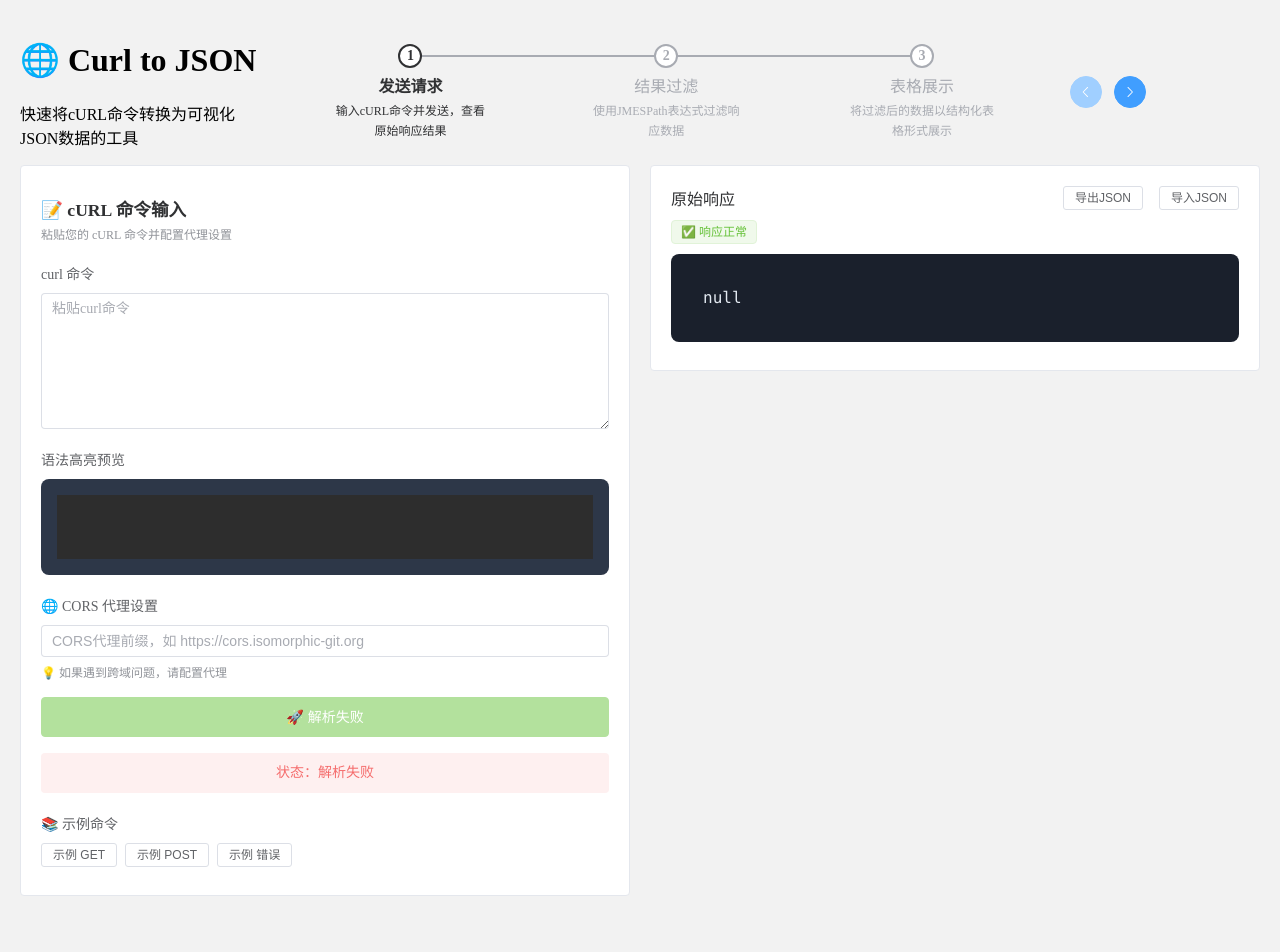
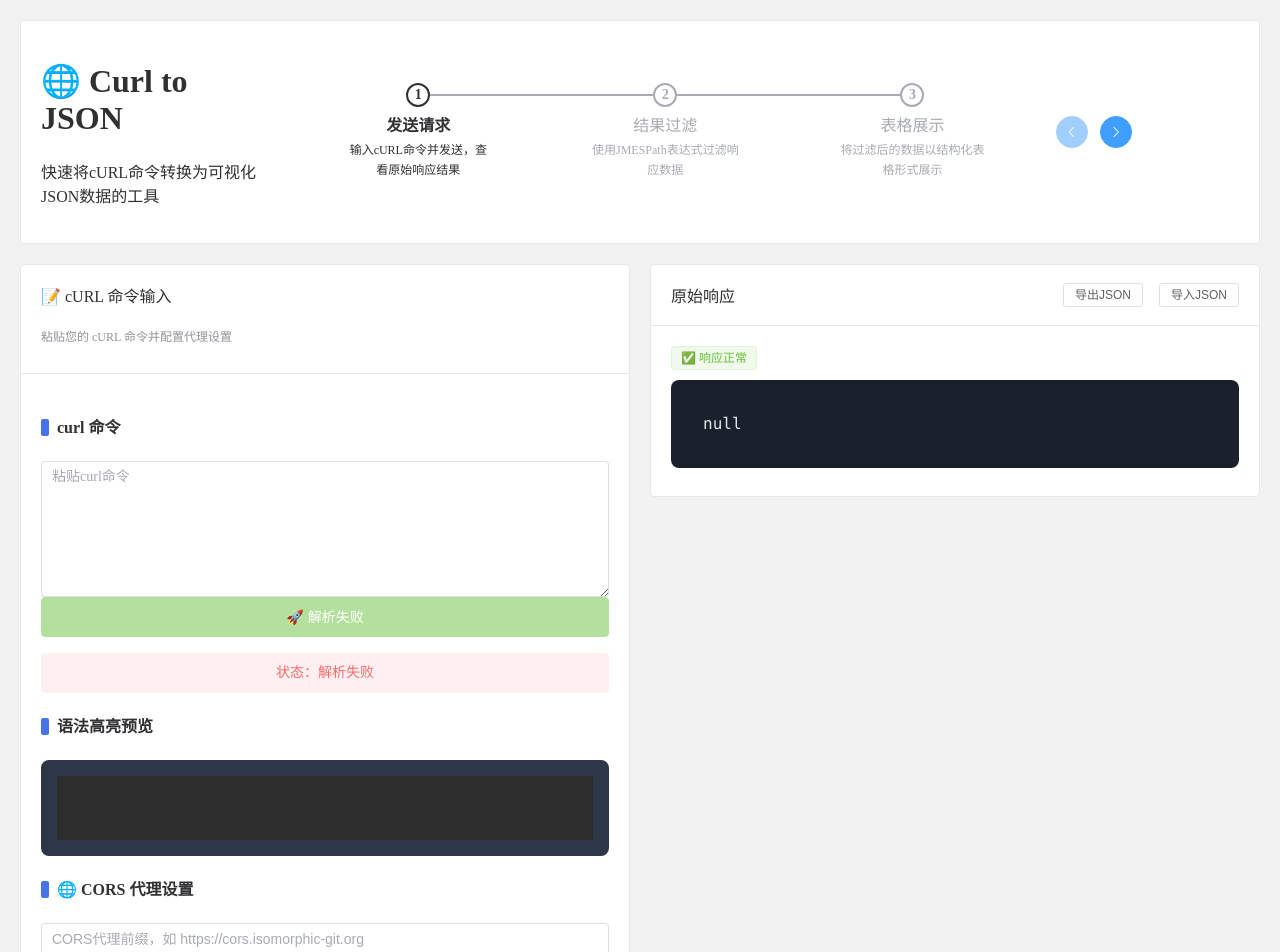
Before and after one commit to ApeAssistant/curl2json-demo, a Vue app: page / in a window 1280 px wide. Shown: the top 952 px of the page. Built offline with nearby package versions, Linux system fonts and the light colour scheme.

Commit message:
refactor: 优化UI布局和样式结构

```diff
--- a/src/App.vue
+++ b/src/App.vue
@@ -1,7 +1,7 @@
 <template>
   <div class="app-container">
     <!-- 步骤条与导航按钮整合 -->
-    <div>
+    <el-card style="margin-bottom: 20px" shadow="hover">
       <el-row :gutter="20" align="middle">
         <el-col :span="5">
           <div>
@@ -21,7 +21,7 @@
           <el-button type="primary" circle :icon="ArrowRight" :disabled="currentStep === 3" @click="nextStep"> </el-button>
         </el-col>
       </el-row>
-    </div>
+    </el-card>
 
     <!-- 步骤内容区域 -->
     <div class="steps-content">
@@ -99,10 +99,7 @@
         <!-- 步骤三：表格结构化展示 -->
         <transition name="step-fade" mode="out-in">
           <div v-if="currentStep === 3" key="3" class="step-content">
-            <div>
-              <el-divider></el-divider>
               <DataTable :items="filteredArray" title="JSON表格" @export-csv="exportCSV" />
-            </div>
           </div>
         </transition>
       </div>
--- a/src/components/CurlInput.vue
+++ b/src/components/CurlInput.vue
@@ -1,35 +1,35 @@
 <template>
   <el-card shadow="hover">
-    <div style="width: 100%">
-      <div style="width: 100%; margin: 10px 0">
-        <span style="font-weight: 600; font-size: 1.1rem">📝 cURL 命令输入</span>
-        <el-text size="small" style="display: block; margin-top: 4px" type="info">粘贴您的 cURL 命令并配置代理设置 </el-text>
+    <template #header>
+      <span>📝 cURL 命令输入</span>
+      <el-text size="small" type="info">粘贴您的 cURL 命令并配置代理设置 </el-text>
+    </template>
+    <div>
+      <div>
+        <div class="title">curl 命令</div>
+        <el-input v-model="text" :rows="6" placeholder="粘贴curl命令" type="textarea" />
+        <el-button style="width: 100%; margin-bottom: 16px" :disabled="disabled" size="large" type="success" @click="$emit('send')"> 🚀 {{ disabled ? '解析失败' : '发送请求' }} </el-button>
+        <el-alert :closable="false" :type="disabled ? 'error' : 'success'" center>
+          <template #title>状态：{{ disabled ? '解析失败' : '就绪' }}</template>
+        </el-alert>
       </div>
-      <div style="width: 100%; margin-bottom: 16px">
-        <el-text>curl 命令</el-text>
-        <el-input v-model="text" :rows="6" placeholder="粘贴curl命令" type="textarea" />
-      </div>
-      <div style="width: 100%; margin-bottom: 16px">
-        <el-text>语法高亮预览</el-text>
+      <div>
+        <div class="title">语法高亮预览</div>
         <div style="background: #2d3748; border-radius: 8px; padding: 16px">
           <pre style="margin: 0"><code class="hljs language-bash" v-html="highlighted" style="display:block;color:#e2e8f0;background:transparent;white-space:pre-wrap"></code></pre>
         </div>
       </div>
-      <div style="width: 100%; margin-bottom: 16px">
-        <el-text>🌐 CORS 代理设置</el-text>
+      <div>
+        <div class="title">🌐 CORS 代理设置</div>
         <el-input v-model="proxyModel" placeholder="CORS代理前缀，如 https://cors.isomorphic-git.org" />
-        <el-text size="small" style="display: block; margin-top: 6px" type="info">💡 如果遇到跨域问题，请配置代理</el-text>
+        <el-text size="small" type="info">💡 如果遇到跨域问题，请配置代理</el-text>
       </div>
-      <el-button :disabled="disabled" size="large" style="width: 100%; margin-bottom: 16px" type="success" @click="$emit('send')"> 🚀 {{ disabled ? '解析失败' : '发送请求' }} </el-button>
-      <el-alert :closable="false" :type="disabled ? 'error' : 'success'" center style="margin-bottom: 16px">
-        <template #title>状态：{{ disabled ? '解析失败' : '就绪' }}</template>
-      </el-alert>
-      <div style="width: 100%">
-        <el-text>📚 示例命令</el-text>
-        <div style="display: flex; flex-wrap: wrap; margin-top: 8px">
-          <el-button plain size="small" style="margin: 0 8px 8px 0" @click="loadExample(0)">示例 GET</el-button>
-          <el-button plain size="small" style="margin: 0 8px 8px 0" @click="loadExample(1)">示例 POST</el-button>
-          <el-button plain size="small" style="margin: 0 8px 8px 0" @click="loadExample(2)">示例 错误</el-button>
+      <div>
+        <div class="title">📚 示例命令</div>
+        <div>
+          <el-button plain size="small" @click="loadExample(0)">示例 GET</el-button>
+          <el-button plain size="small" @click="loadExample(1)">示例 POST</el-button>
+          <el-button plain size="small" @click="loadExample(2)">示例 错误</el-button>
         </div>
       </div>
     </div>
@@ -40,6 +40,7 @@
 import { computed } from 'vue';
 import hljs from 'highlight.js/lib/core';
 import bash from 'highlight.js/lib/languages/bash';
+
 hljs.registerLanguage('bash', bash);
 
 const props = defineProps({
@@ -69,3 +70,21 @@ function loadExample(i) {
   emits('update:modelValue', samples[i]);
 }
 </script>
+<style scoped>
+.title {
+  font-size: 16px;
+  margin: 10px 0;
+  font-weight: bold;
+  padding: 10px 0;
+}
+.title::before {
+  content: '#';
+  color: #4673e5;
+  width: 14px;
+  height: 26px;
+  line-height: 26px;
+  margin-right: 8px;
+  background: #4673e5;
+  border-radius: 2px;
+}
+</style>
--- a/src/components/DataTable.vue
+++ b/src/components/DataTable.vue
@@ -1,5 +1,5 @@
 <template>
-  <el-card shadow="hover" style="margin: 40px">
+  <el-card shadow="hover">
     <div>
       <el-row align="middle" justify="space-between" wrap>
         <el-col :span="12">
--- a/src/components/ResponseViewer.vue
+++ b/src/components/ResponseViewer.vue
@@ -1,6 +1,6 @@
 <template>
   <el-card shadow="hover">
-    <div>
+    <template #header>
       <div style="display: flex; align-items: center; justify-content: space-between">
         <span>{{ title }}</span>
         <el-space>
@@ -12,10 +12,12 @@
           <el-button v-if="importable" size="small" @click="onClickImport">导入JSON</el-button>
         </el-space>
       </div>
+    </template>
+    <div>
       <el-skeleton v-if="loading" animated rows="4" />
       <el-alert v-else-if="error" :closable="false" :title="error" show-icon type="error" />
       <div v-else>
-        <div style="display: flex; align-items: center; justify-content: space-between;margin: 10px 0">
+        <div style="display: flex; align-items: center; justify-content: space-between; margin: 0 0 10px 0">
           <el-tag type="success">✅ 响应正常</el-tag>
           <el-text v-if="contentStats" size="small" type="info">{{ contentStats }}</el-text>
         </div>
```
